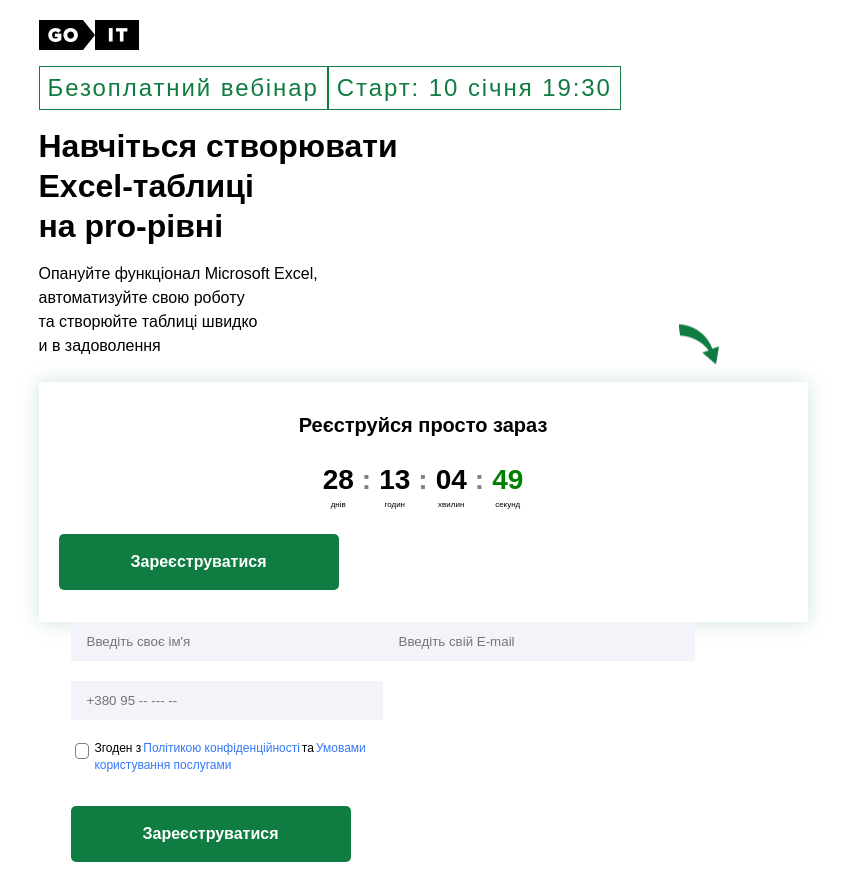
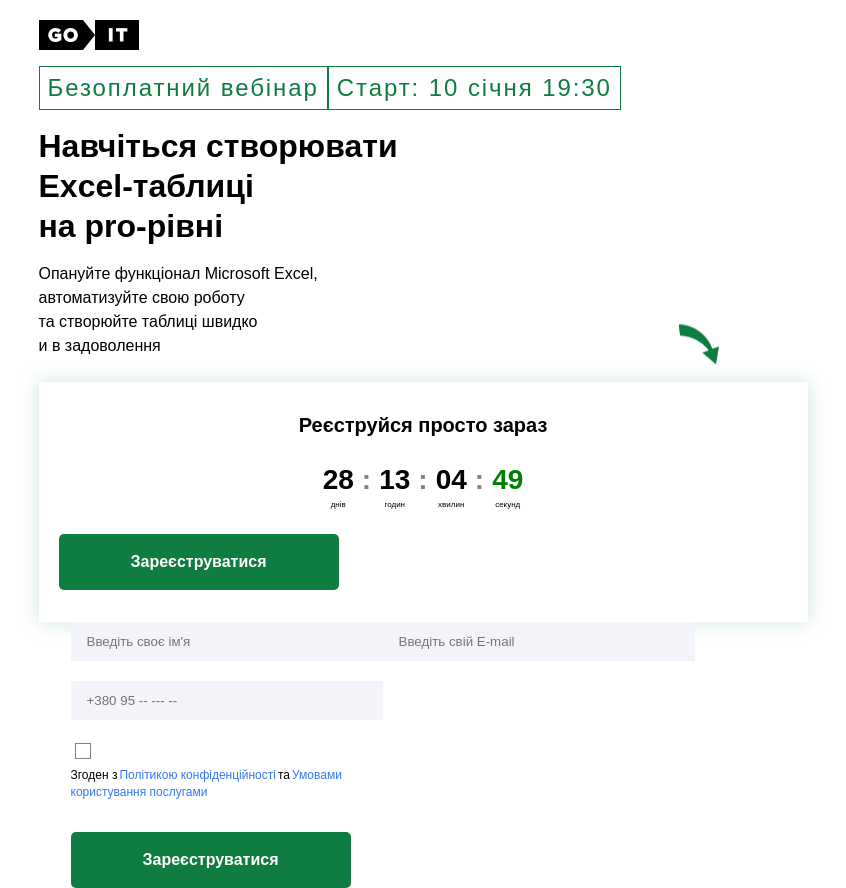
Before and after one commit to alex-miami-petrov/my_excel, a React (Vite) app in the folder vite-project/: page / in a window 1280 px wide. Both pictures are taken after a click on the button "Зареєструватися". Shown: the whole page, without its empty margins (217-1063 px from the left). Before the commit the page ends 862 px from the top, so only its background shows below. Built offline with nearby package versions, Linux system fonts and the light colour scheme.

Commit message:
fix_checkbox

```diff
--- a/vite-project/src/components/form/regForm.jsx
+++ b/vite-project/src/components/form/regForm.jsx
@@ -71,7 +71,12 @@
             <ErrorMessage name="phone" component="div" className={s.error} />
 
             <label className={s.agreementLabel}>
-              <Field type="checkbox" name="agreement" className={s.checkbox} />
+              <div className="wrap">
+                <Field
+                  type="checkbox"
+                  name="agreement"
+                  className={s.checkbox}
+                />
                 <div className={s.checkWrap}>
                   <p>
                     Згоден з
@@ -87,6 +92,7 @@
                       </a>
                     </span>
                   </p>
+                </div>
               </div>
             </label>
             <ErrorMessage
--- a/vite-project/src/components/form/regForm.module.css
+++ b/vite-project/src/components/form/regForm.module.css
@@ -23,13 +23,14 @@
 
 .checkbox {
   position: relative;
-  width: 20px;
+  width: 16px;
   height: 16px;
   border: 1px solid grey;
-  border-radius: 4px;
+
   appearance: none;
   cursor: pointer;
   margin-right: 5px;
+  flex-shrink: 0;
 }
 
 .checkbox::before {
@@ -88,3 +89,7 @@
 .span {
   margin-left: 2px;
 }
+
+.wrap {
+  display: flex;
+}
```
Lines whose indentation alone changed are shown as unchanged.
